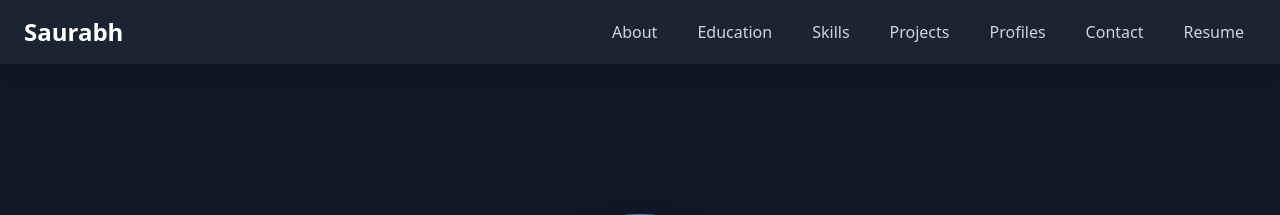
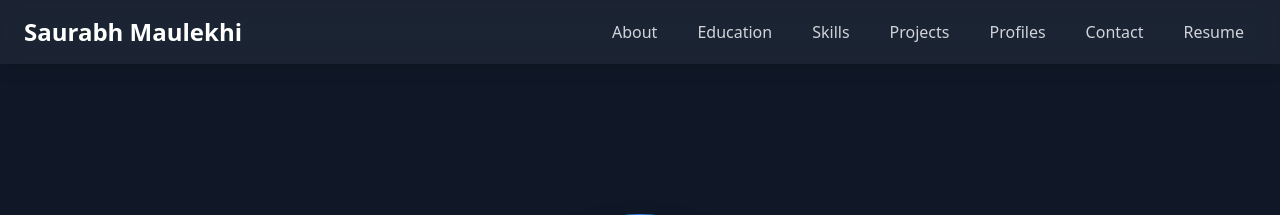
Before and after one commit to Saurabh-Maulekhi/Portfolio, a Django app: page / in a window 1280 px wide. Shown: the top 215 px of the page. Run offline with Django 5.2, Linux system fonts and the light colour scheme; some libraries are stand-ins or nearby versions.

Commit message:
Update index.html

```diff
--- a/templates/index.html
+++ b/templates/index.html
@@ -78,7 +78,7 @@
         <div class="container mx-auto px-6 py-3">
             <div class="flex items-center justify-between">
                 <div>
-                    <a href="#home" class="text-2xl font-bold text-white hover:text-blue-400 transition-colors">Saurabh </a>
+                    <a href="#home" class="text-2xl font-bold text-white hover:text-blue-400 transition-colors">Saurabh Maulekhi</a>
                 </div>
                 <div class="hidden md:flex items-center space-x-4">
                     <a href="#home" class="py-2 px-3 text-gray-300 hover:text-blue-400 rounded transition-colors">About</a>
```
